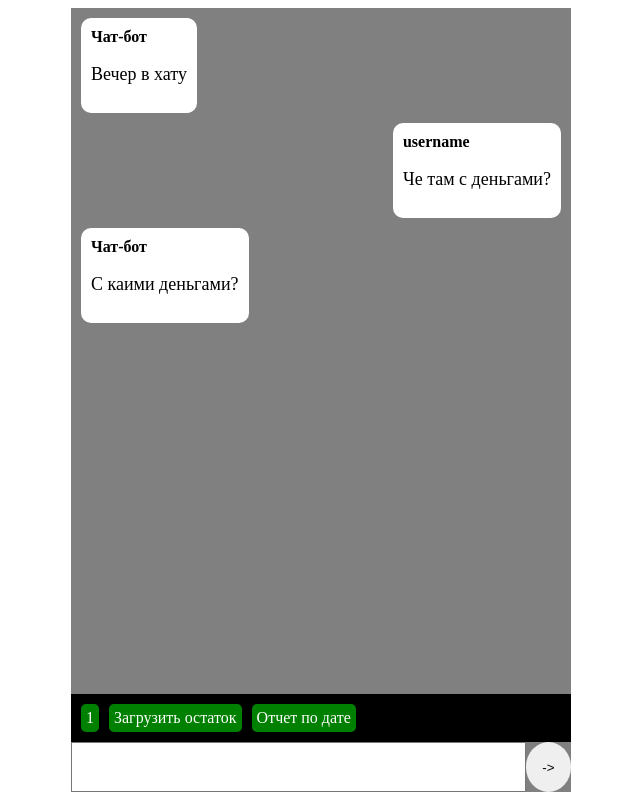
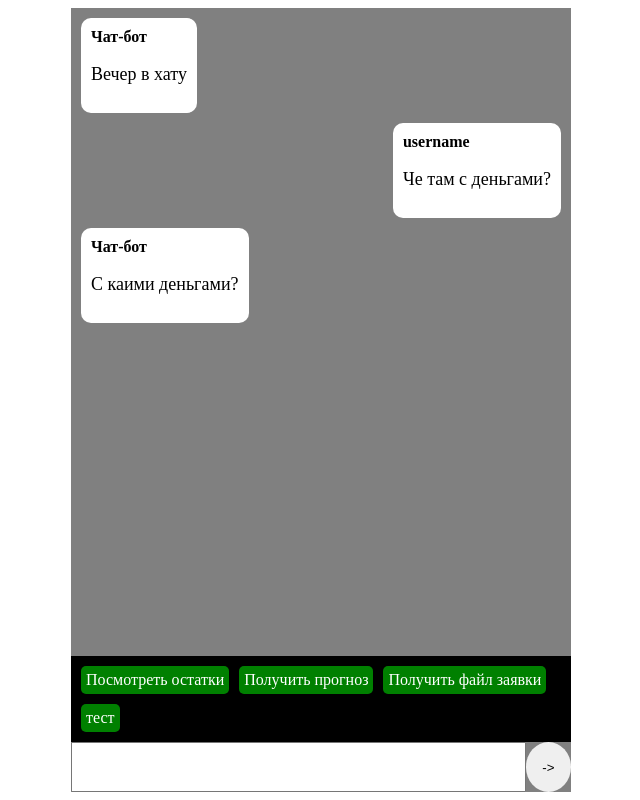
Before and after one commit to imabramon/hackaton_mos, a React (Vite) app: page / in a window 1280 px wide. Shown: the whole page, without its empty margins (319-959 px from the left). Built offline with nearby package versions, Linux system fonts and the light colour scheme.

Commit message:
Моковая ветка сценарием получения остатков

```diff
--- a/src/Dialog.jsx
+++ b/src/Dialog.jsx
@@ -4,6 +4,8 @@ import MessageInput from './MessageInput'
 import MessageList from './MessageList'
 import { FromTypes } from './Message'
 import useChatBot from './useChatBot'
+import { MainScenario } from './Scanarios/Main'
+import { MainNodeNames } from './Scanarios/Main/types'
 
 const DialogWindow = styled.div`
   width: 500px;
@@ -15,37 +17,12 @@ const DialogWindow = styled.div`
   grid-template-rows: 1fr 50px;
 `
 
-const MockData = [
-  { from: FromTypes.bot },
-  { from: FromTypes.user },
-  { from: FromTypes.bot },
-]
+const Dialog = () => {
+  const { messages, commands, dispatchCommand, dispatchMessage } = useChatBot(
+    MainScenario,
+    MainNodeNames.start
+  )
 
-const MockCommands = [
-  'Говно',
-  'Залупа',
-  'Пенис',
-  'Хер',
-  'Давалка',
-  'Хуй',
-  'Блядина',
-  'Говно',
-  'Залупа',
-  'Пенис',
-  'Хер',
-  'Давалка',
-  'Хуй',
-  'Блядина',
-]
-
-const Dialog = () => {
-  const { messages, commands, dispatchCommand, dispatchMessage } = useChatBot()
-
-  //   const dispatchCommand = (command) => {
-  //     alert(command)
-  //   }
-
-  // console.log(commands)
   return (
     <DialogWindow>
       <MessageList data={messages ?? []} />
--- a/src/Scanarios/Main/commands.ts
+++ b/src/Scanarios/Main/commands.ts
@@ -0,0 +1,48 @@
+import { Command, CommandsTypes } from '../types'
+import { MainNodeNames } from './types'
+
+export const goTo = (
+  name: string,
+  node: MainNodeNames
+): Command<MainNodeNames> => ({
+  type: CommandsTypes.changeNode,
+  name,
+  to: node,
+})
+
+export const goToWithMessage = (
+  message: string,
+  node: MainNodeNames
+): Command<MainNodeNames> => ({
+  name: 'Переход',
+  type: CommandsTypes.changeNodeWithMsg,
+  message,
+  to: node,
+})
+
+export const goBack = (back: MainNodeNames) => goTo('Назад', back)
+
+export const goToAmount = goTo(
+  'Посмотреть остатки',
+  MainNodeNames.amountGetDate
+)
+
+export const goToForecast = goTo(
+  'Получить прогноз',
+  MainNodeNames.forecastGetProducts
+)
+
+export const goToPurchase = goTo(
+  'Получить файл заявки',
+  MainNodeNames.purchaseResult
+)
+
+export const getAmount: Command<MainNodeNames> = {
+  name: 'Получить остаток',
+  type: CommandsTypes.async,
+  message: 'Загружаем данные...',
+  callback: async () => {
+    const answer = 'Тестовое сообщение'
+    return goToWithMessage(answer, MainNodeNames.start)
+  },
+}
--- a/src/Scanarios/Main/index.ts
+++ b/src/Scanarios/Main/index.ts
@@ -0,0 +1,14 @@
+import { Scenario } from '../types'
+import { AmountGetDate, AmountGetProducts, AmountResult, Start } from './nodes'
+import { MainNodeNames } from './types'
+
+export const MainScenario: Scenario<MainNodeNames> = {
+  [MainNodeNames.start]: Start,
+  [MainNodeNames.amountGetDate]: AmountGetDate,
+  [MainNodeNames.amountGetProducts]: AmountGetProducts,
+  [MainNodeNames.amountResult]: AmountResult,
+  [MainNodeNames.forecastGetProducts]: Start,
+  [MainNodeNames.forecastResult]: Start,
+  [MainNodeNames.purchaseResult]: Start,
+  [MainNodeNames.purchaseEdit]: Start,
+}
--- a/src/Scanarios/Main/nodes.ts
+++ b/src/Scanarios/Main/nodes.ts
@@ -1,23 +1,26 @@
 import { NodeTypes, ScenarioNode } from '../types'
-
-export enum MainNodeNames {
-  start,
-  amountGetDate,
-  amountGetProducts,
-  amountResult,
-  forecastGetProducts,
-  forecastResult,
-  purchaseResult,
-  purchaseEdit,
-}
+import {
+  getAmount,
+  goBack,
+  goTo,
+  goToAmount,
+  goToForecast,
+  goToPurchase,
+} from './commands'
+import { MainNodeNames } from './types'
 
 export const Start: ScenarioNode<MainNodeNames> = {
   type: NodeTypes.BaseNode,
-  commands: [],
+  commands: [
+    goToAmount,
+    goToForecast,
+    goToPurchase,
+    goTo('тест', MainNodeNames.amountResult),
+  ],
   message: 'Выберите команду',
 }
 
-export const amountGetDate: ScenarioNode<MainNodeNames> = {
+export const AmountGetDate: ScenarioNode<MainNodeNames> = {
   type: NodeTypes.AnswerNode,
   commands: [],
   message: 'Ввведите дату в формате дд.мм.ггг',
@@ -27,18 +30,23 @@ export const amountGetDate: ScenarioNode<MainNodeNames> = {
   errorMessage: 'Ввведите дату в формате дд.мм.ггг',
 }
 
-export const amountGetProducts: ScenarioNode<MainNodeNames> = {
+export const AmountGetProducts: ScenarioNode<MainNodeNames> = {
   type: NodeTypes.AnswerNode,
-  commands: [],
+  commands: [goBack(MainNodeNames.amountGetDate)],
   message: 'Ввведите инетересующие товары через запятую',
   validation: () => true,
   answerVar: 'amountProducts',
-  nextNode: MainNodeNames.amountGetProducts,
+  nextNode: MainNodeNames.amountResult,
   errorMessage: 'Ввведите инетересующие товары через запятую',
 }
 
-// export const amountResult: ScenarioNode<MainNodeNames> = {}
-export const forecastGetProducts: ScenarioNode<MainNodeNames> = {
+export const AmountResult: ScenarioNode<MainNodeNames> = {
+  type: NodeTypes.ExecuteNode,
+  execute: getAmount,
+  commands: [],
+}
+
+export const ForecastGetProducts: ScenarioNode<MainNodeNames> = {
   type: NodeTypes.AnswerNode,
   commands: [],
   message: 'Ввведите инетересующие товары через запятую',
@@ -49,7 +57,7 @@ export const forecastGetProducts: ScenarioNode<MainNodeNames> = {
 }
 // export const forecastResult: ScenarioNode<MainNodeNames> = {}
 //export const purchaseResult: ScenarioNode<MainNodeNames> = {}
-export const purchaseEdit: ScenarioNode<MainNodeNames> = {
+export const PurchaseEdit: ScenarioNode<MainNodeNames> = {
   type: NodeTypes.BaseNode,
   commands: [],
   message: 'Выберите команду',
--- /dev/null
+++ b/src/Scanarios/Main/types.ts
@@ -0,0 +1,10 @@
+export const enum MainNodeNames {
+  start,
+  amountGetDate,
+  amountGetProducts,
+  amountResult,
+  forecastGetProducts,
+  forecastResult,
+  purchaseResult,
+  purchaseEdit,
+}
--- a/src/Scanarios/types.ts
+++ b/src/Scanarios/types.ts
@@ -18,7 +18,10 @@ type BaseCommand = {
 
 type OtherCommands<NodeNames> = GoToCommand<NodeNames> | AsyncCommand<NodeNames>
 
-export type Command<NodeNames> = BaseCommand & OtherCommands<NodeNames>
+export type Command<NodeNames> = XOR<
+  BaseCommand,
+  BaseCommand & OtherCommands<NodeNames>
+>
 
 export type GoToCommand<NodeNames> = {
   to: NodeNames
@@ -33,20 +36,23 @@ export enum NodeTypes {
   BaseNode,
   AnswerNode,
   ContextNode,
+  ExecuteNode,
 }
-
-export type BaseNode<NodeNames> = {
-  message: string
-  commands: Command<NodeNames>[]
-  type: NodeTypes
-}
-
-export type OtherNode<NodeNames> = AnswerNode<NodeNames>
 
 export type ScenarioNode<NodeNames> = XOR<
   BaseNode<NodeNames>,
   BaseNode<NodeNames> & OtherNode<NodeNames>
 >
+
+export type BaseNode<NodeNames> = {
+  message?: string
+  commands: Command<NodeNames>[]
+  type: NodeTypes
+}
+
+export type OtherNode<NodeNames> =
+  | AnswerNode<NodeNames>
+  | ExecuteNode<NodeNames>
 
 export type AnswerNode<NodeNames> = {
   validation: ValidationFn
@@ -55,7 +61,11 @@ export type AnswerNode<NodeNames> = {
   nextNode: NodeNames
 }
 
-export type Scenario<NodeNames extends TestNodesNames> = {
+export type ExecuteNode<NodeNames> = {
+  execute: Command<NodeNames>
+}
+
+export type Scenario<NodeNames extends number | string> = {
   [name in NodeNames]: ScenarioNode<NodeNames>
 }
 
--- a/src/state/app.js
+++ b/src/state/app.js
@@ -1,9 +1,7 @@
 import { FromTypes } from '../Message'
 import { TestNodesNames } from '../Scanarios/TestScenario/commands'
 
-export const appReducer =
-  (Scenario = TestNodes) =>
-  (state, action) => {
+export const appReducer = (Scenario) => (state, action) => {
   //console.log(state)
   switch (action.type) {
     case ActionTypes.addMessage: {
@@ -37,10 +35,7 @@ export const ActionTypes = {
   changeNodeWithMsg: 'changeNodeWithMsg',
 }
 
-export const AppInitState = (
-  Scenario = TestNodes,
-  currentNode = TestNodesNames.start
-) => ({
+export const AppInitState = (Scenario, currentNode) => ({
   messages: [
     { from: FromTypes.bot, text: 'Вечер в хату' },
     { from: FromTypes.user, text: 'Че там с деньгами?' },
--- a/src/useChatBot.js
+++ b/src/useChatBot.js
@@ -1,7 +1,7 @@
 import { act, useReducer } from 'react'
 import { FromTypes } from './Message'
 import { TestNodes } from './Scanarios/TestScenario'
-import { CommandsTypes } from './Scanarios/types'
+import { CommandsTypes, NodeTypes } from './Scanarios/types'
 import { TestNodesNames } from './Scanarios/TestScenario/commands'
 import { ActionTypes, AppInitState, appActions, appReducer } from './state/app'
 import { bindActionCreators } from './utils/bindActionCreators'
@@ -11,16 +11,17 @@ import {
   chatBotReducer,
 } from './state/chatBot'
 
-const useChatBot = (Scenario = TestNodes) => {
+const useChatBot = (Scenario, startNode) => {
   const [appState, appDispatch] = useReducer(
     appReducer(Scenario),
-    AppInitState(Scenario)
+    AppInitState(Scenario, startNode)
   )
 
-  const { messageFromBot, messageFromUser, changeNode } = bindActionCreators(
-    appActions,
-    appDispatch
-  )
+  const {
+    messageFromBot,
+    messageFromUser,
+    changeNode: changeNodeRef,
+  } = bindActionCreators(appActions, appDispatch)
 
   const [chatBotState, chatBotDispatch] = useReducer(
     chatBotReducer,
@@ -28,6 +29,16 @@ const useChatBot = (Scenario = TestNodes) => {
   )
 
   const { addVariable } = bindActionCreators(chatBotActions, chatBotDispatch)
+
+  const changeNode = (node) => {
+    if (Scenario[node].type === NodeTypes.ExecuteNode) {
+      const { execute } = Scenario[node]
+      dispatchCommand(execute)
+      return
+    } else {
+      changeNodeRef(node)
+    }
+  }
 
   const dispatchCommand = ({ type = CommandsTypes.changeNode, ...payload }) => {
     const { name: commandName } = payload
@@ -49,6 +60,7 @@ const useChatBot = (Scenario = TestNodes) => {
         return
       }
       case CommandsTypes.changeNodeWithMsg: {
+        console.log('changeNodeWithMsg')
         const { message, to: node } = payload
         messageFromBot(message)
         changeNode(node)
@@ -74,11 +86,12 @@ const useChatBot = (Scenario = TestNodes) => {
         changeNode(nextNode)
         return
       }
-
       messageFromBot()
       return
     }
   }
+
+  //console.log('state', appState)
 
   return {
     messages: appState?.messages,
```
Lines whose indentation alone changed are shown as unchanged.
